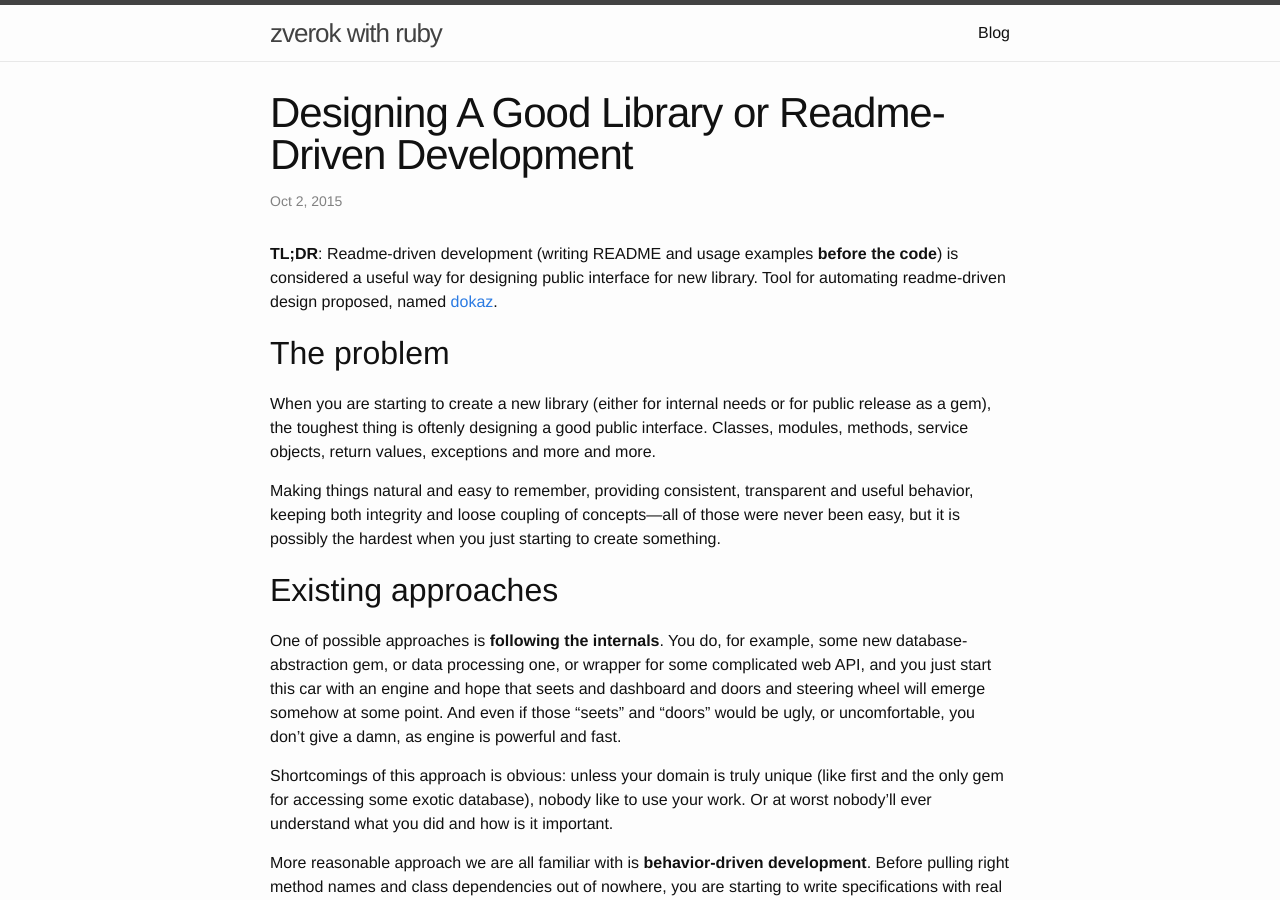
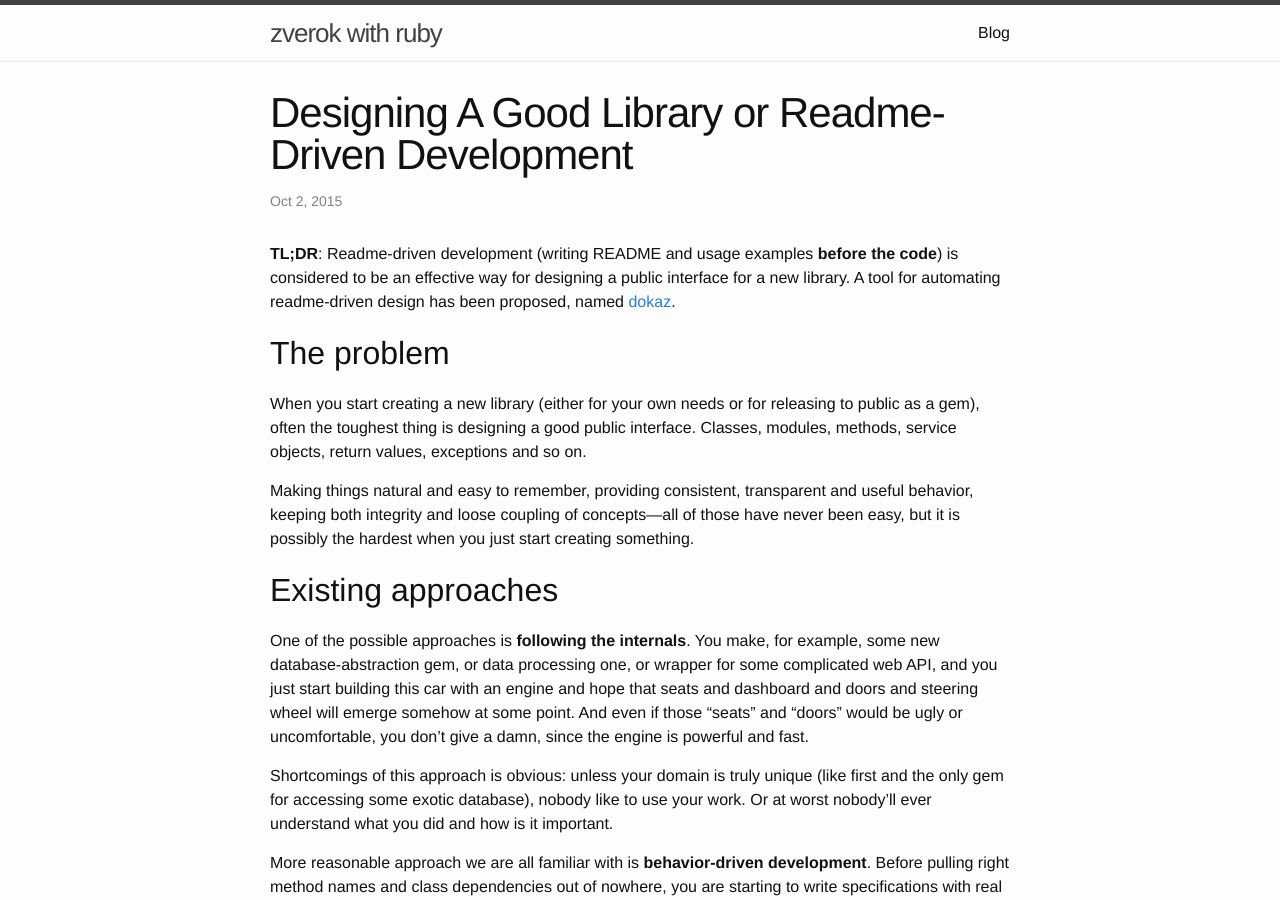
Before and after one commit to zverok/zverok.github.io, a Jekyll site: the page built from _posts/2015-10-02-readme-driven-design.md, in a window 1280 px wide and 900 px high. Built offline with Jekyll 4.4.1, drawn with Linux system fonts in a browser that asks for light colours; comment, search, counter and statistics services are not loaded.

Commit message:
Edit the first four paragraphs
I'm not sure what "following the internals" means. Sounds a little bit gory.

```diff
--- a/_posts/2015-10-02-readme-driven-design.md
+++ b/_posts/2015-10-02-readme-driven-design.md
@@ -7,30 +7,30 @@ comments: true
 ---
 
 **TL;DR**: Readme-driven development (writing README and usage examples
-**before the code**) is considered a useful way for designing public
-interface for new library. Tool for automating readme-driven design
-proposed, named [dokaz](https://github.com/zverok/dokaz).
+**before the code**) is considered to be an effective way for designing a public
+interface for a new library. A tool for automating readme-driven design
+has been proposed, named [dokaz](https://github.com/zverok/dokaz).
 
 ## The problem
 
-When you are starting to create a new library (either for internal needs
-or for public release as a gem), the toughest thing is oftenly designing
+When you start creating a new library (either for your own needs
+or for releasing to public as a gem), often the toughest thing is designing
 a good public interface. Classes, modules, methods, service objects, return
-values, exceptions and more and more.
+values, exceptions and so on.
 
 Making things natural and easy to remember, providing consistent,
 transparent and useful behavior, keeping both integrity and loose coupling
-of concepts—all of those were never been easy, but it is possibly the
-hardest when you just starting to create something.
+of concepts—all of those have never been easy, but it is possibly the
+hardest when you just start creating something.
 
 ## Existing approaches
 
-One of possible approaches is **following the internals**. You do, for
+One of the possible approaches is **following the internals**. You make, for
 example, some new database-abstraction gem, or data processing one, or
-wrapper for some complicated web API, and you just start this car with
-an engine and hope that seets and dashboard and doors and steering wheel
-will emerge somehow at some point. And even if those "seets" and "doors"
-would be ugly, or uncomfortable, you don't give a damn, as engine is
+wrapper for some complicated web API, and you just start building this car with
+an engine and hope that seats and dashboard and doors and steering wheel
+will emerge somehow at some point. And even if those "seats" and "doors"
+would be ugly or uncomfortable, you don't give a damn, since the engine is
 powerful and fast.
 
 Shortcomings of this approach is obvious: unless your domain is truly
```
